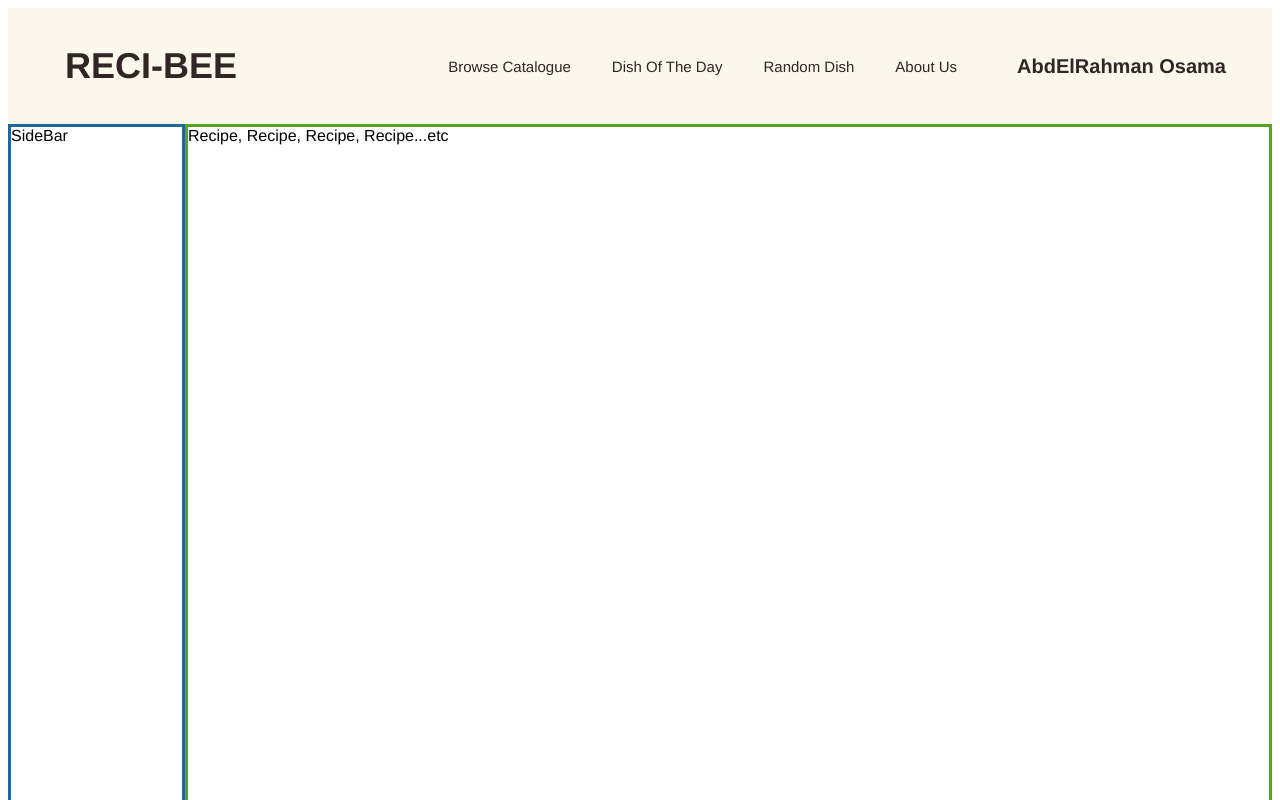
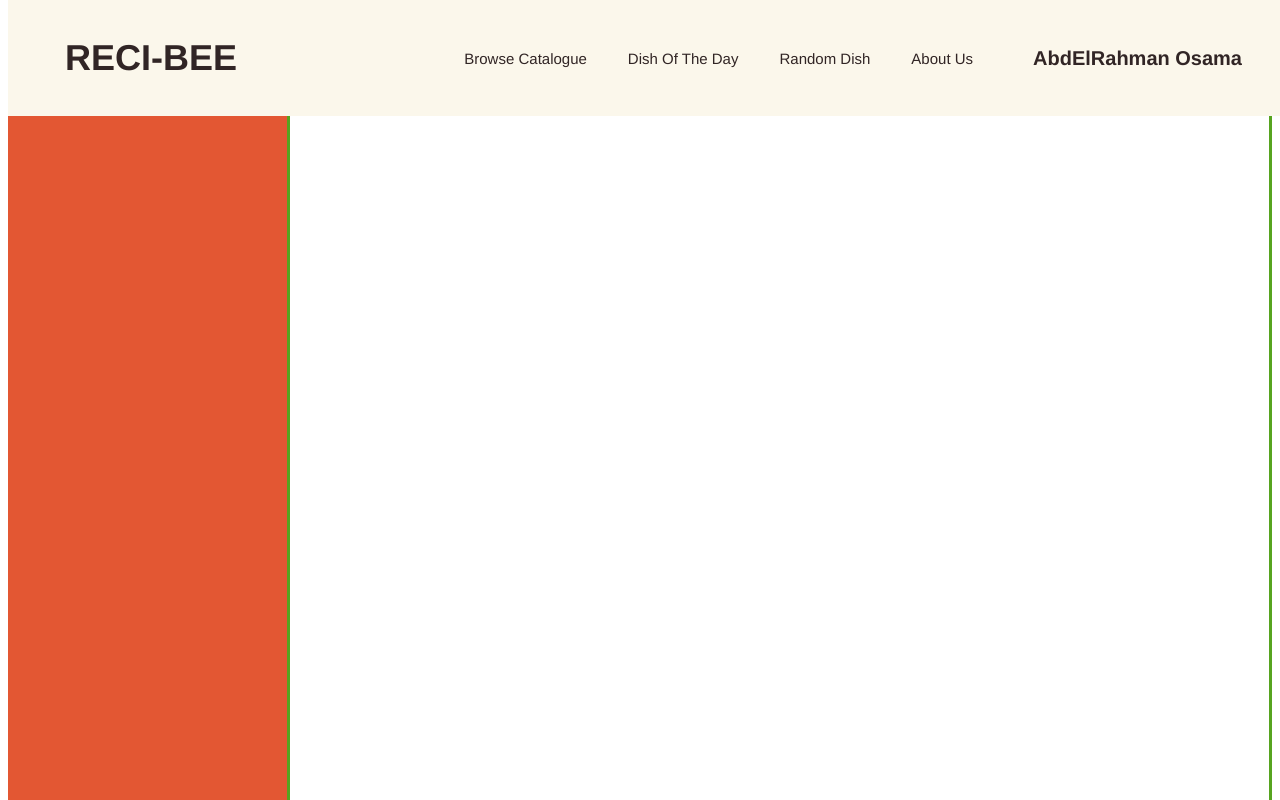
Before and after one commit to Gang-of-CSED/RECI-BEE, a Vue app in the folder frontend/: page / in a window 1280 px wide. Shown: the top 800 px of the page. Built offline with nearby package versions, Linux system fonts and the light colour scheme.

Commit message:
NavBar 1.1

```diff
--- a/frontend/src/components/NavBar.vue
+++ b/frontend/src/components/NavBar.vue
@@ -1,5 +1,5 @@
 <template>
-    <div class="navbar">
+    <div :class="{ 'hidden': scrolledDown, 'fixed': shouldFixNavbar }" class="navbar">
         <div><h1>RECI-BEE</h1></div>
         <ul>
             <li><a href="#">Browse Catalogue</a></li>
@@ -14,11 +14,39 @@
 <script>
 export default {
     name: 'NavBar',
-}
+  data() {
+    return {
+      scrolledDown: false,
+      lastScrollY: 0,
+      scrollThreshold: 250,
+    };
+  },
+  mounted() {
+    window.addEventListener('scroll', this.handleScroll);
+  },
+  beforeDestroy() {
+    window.removeEventListener('scroll', this.handleScroll);
+  },
+  computed: {
+    shouldFixNavbar() {
+
+      return !this.scrolledDown && window.scrollY > this.scrollThreshold;
+    },
+  },
+  methods: {
+    handleScroll() {
+      const scrolledDown = window.scrollY > this.lastScrollY && window.scrollY > 116;
+      this.scrolledDown = scrolledDown;
+      this.lastScrollY = window.scrollY;
+    },
+  },
+};
 </script>
+
 
 <style scoped>
 .navbar {
+    transition: transform 0.5s ease-in-out;
     background-color: #FBF7EB;
     height: 116px;
     display: flex;
@@ -27,8 +55,9 @@ export default {
     color: #312525;
 }
 h1 {
-    margin-left: 57px;
+    margin: 0 0 0 57px;
     font-size: 36px;
+    font-weight: 700;
 }
 h3 {
     margin-left: 19px;
@@ -50,6 +79,13 @@ a {
     text-decoration: none;
     color : #312525;
 }
-
-
+.hidden {
+  transform: translateY(-100%);
+}
+.fixed {
+  position: fixed;
+  top: 0;
+  width: 100%;
+  z-index: 1000;
+}
 </style>
--- a/frontend/src/views/RecipeList/components/SideBar.vue
+++ b/frontend/src/views/RecipeList/components/SideBar.vue
@@ -9,8 +9,8 @@
 
 <style scoped>
     .side-bar {
-        width: 200px;
-        height: 100%;
-        border: 3px solid rgb(31, 104, 152);
+        width: 360px;
+        height: 300%;
+        background-color: #E35733;
     }
 </style>
```
